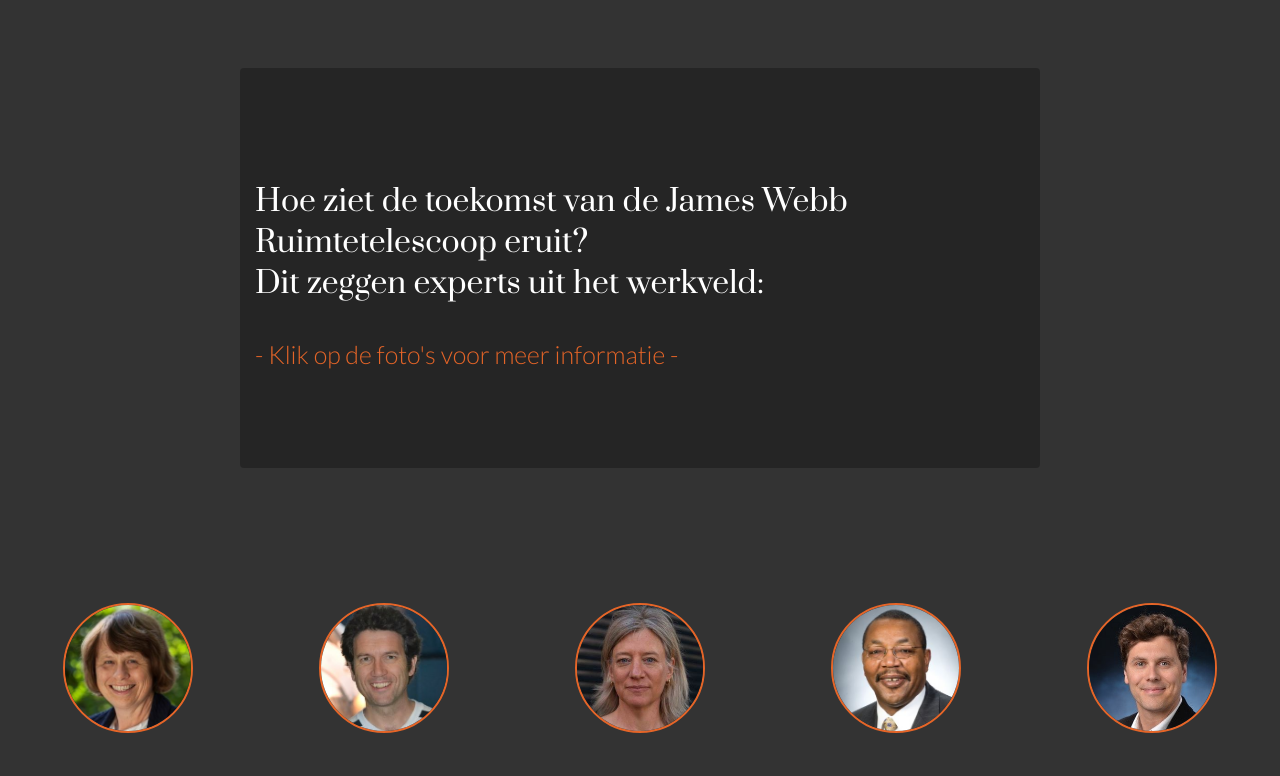
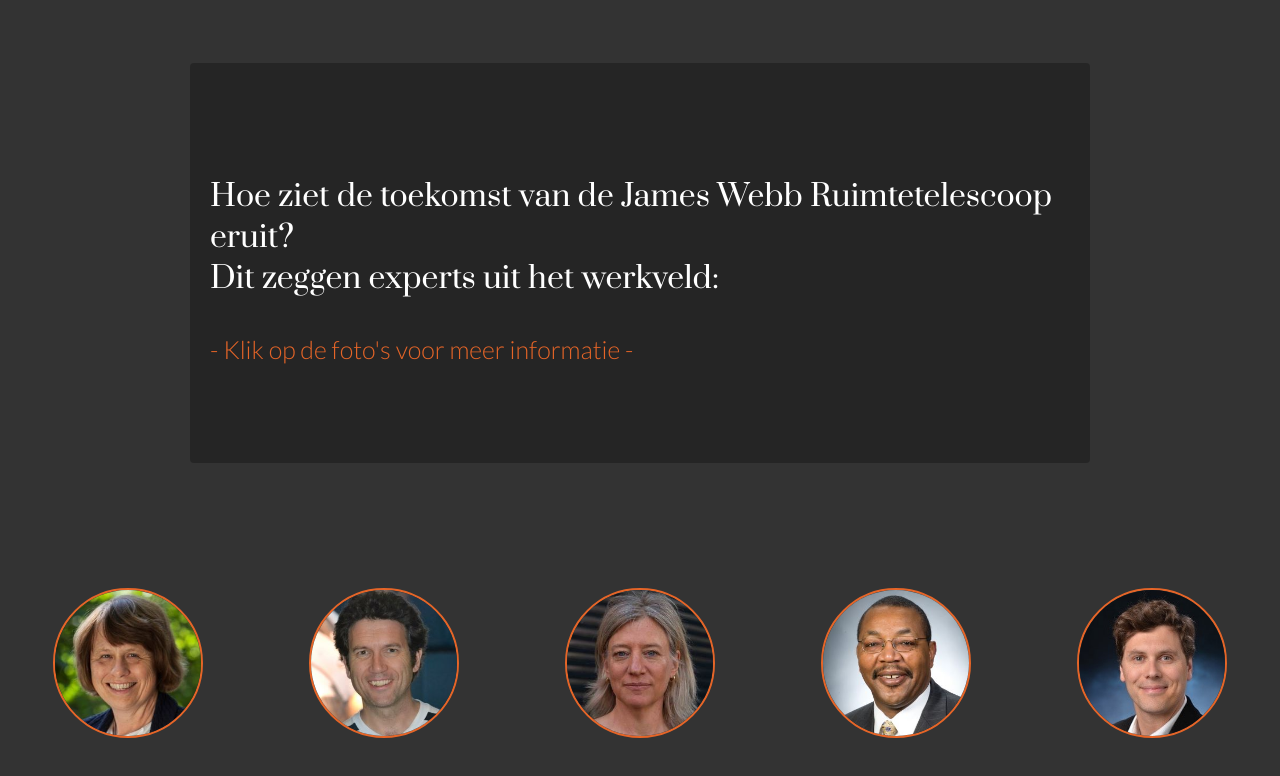
Before and after one commit to Kimmymochi/James_Webb_Boerhaave, a website built with webpack: page src/index.html in a window 1280 px wide. Built offline with nearby package versions, Linux system fonts and the light colour scheme.

Commit message:
respsonive + hover

```diff
--- a/src/styles/_quotes.scss
+++ b/src/styles/_quotes.scss
@@ -11,10 +11,10 @@
     transition: opacity .5s ease-in-out;
 
     &__box {
-        width: 80rem;
-        height: 40rem;
+        width: 90rem;
+        height: 30rem;
         margin: 0 auto;
-        padding: 1.5rem;
+        padding: 2rem;
         display: flex;
         color: white;
         flex-direction: column;
@@ -22,6 +22,11 @@
         background-color: rgba(25, 25, 25, 0.5);
         backdrop-filter: blur(3rem);
         border-radius: 0.4rem;
+
+        @media only screen and (min-width: 1200px) {
+            height: 40rem;
+        }
+
 
         &__text{
             font-family: "Prata", "serif";
@@ -51,24 +56,30 @@
 
         &__image {
             z-index: 10;
-            width: 13rem;
-            height: 13rem;
+            width: 11rem;
+            height: 11rem;
             object-fit: cover;
             border-radius: 10rem;
-            border: #E56528 2px solid;
+            border: #E56528 0.2rem solid;
             pointer-events: all;
             cursor: pointer;
-            transition: 0.3s all ease-out;
+            transition: 0.3s all ease-in-out;
+
+            @media only screen and (min-width: 1200px) {
+                width: 15rem;
+                height: 15rem;
+            }
+
+            &:hover {
+                transform: scale(1.05);
+            }
         }
     }
 }
 
 .active {
     opacity: 0.2;
-    border: #E56528 5px solid;
     pointer-events: none;
-
-
 }
 
 .fadeIn {
```
